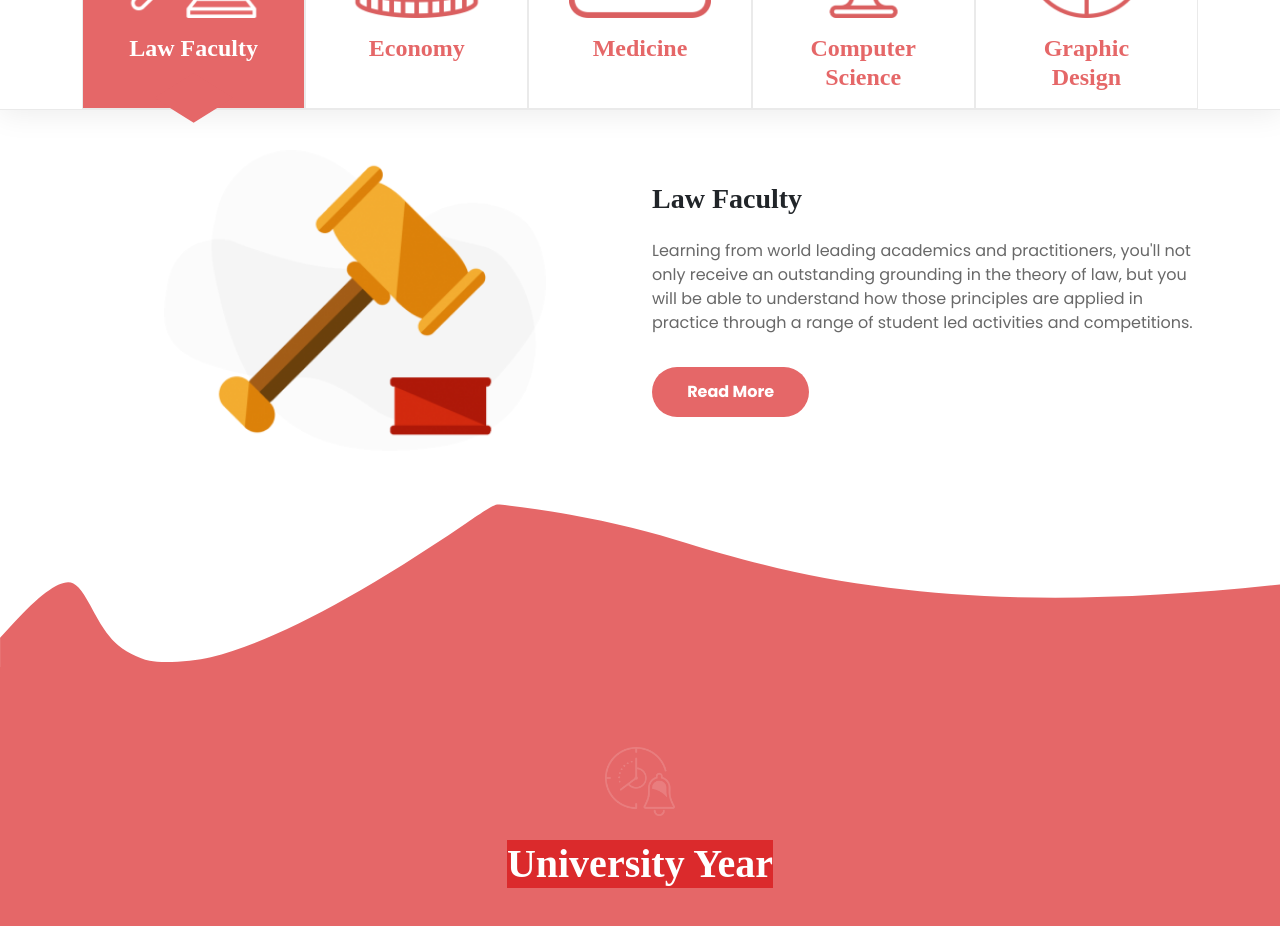
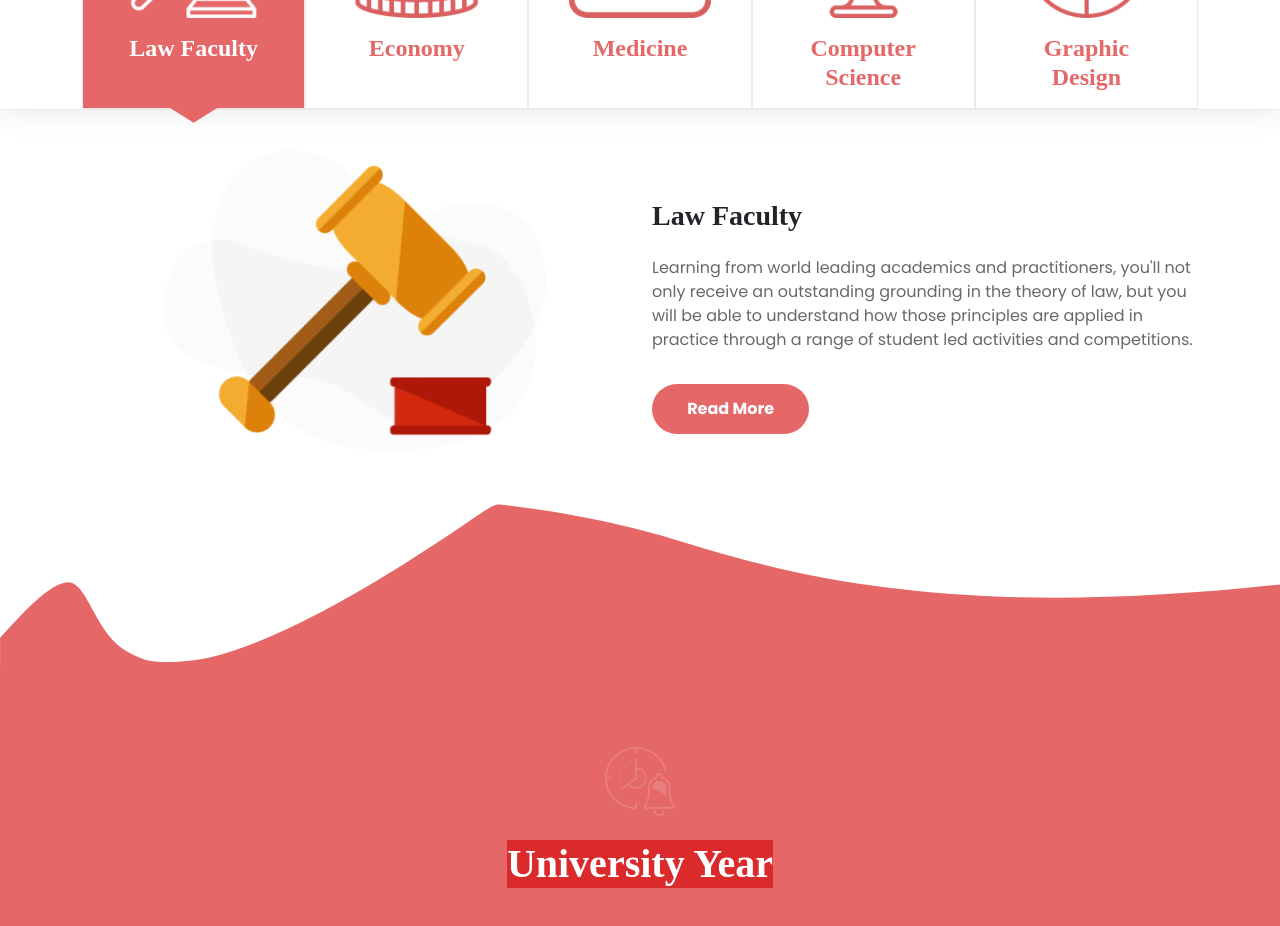
Before and after one commit to alessiologozzo/proj-html-vuejs, a Vue app: page / in a window 1280 px wide. Shown: the part 1520-2446 px from the top of the page. Built offline with nearby package versions, Linux system fonts and the light colour scheme; a web font is replaced by a local one.

Commit message:
fixed image deformation in AppFaculties

```diff
--- a/src/components/AppFaculties.vue
+++ b/src/components/AppFaculties.vue
@@ -15,7 +15,7 @@
         </div>
 
         <div class="container py-4">
-            <div class="row justify-content-center">
+            <div class="row justify-content-center align-items-center">
                 <div class="col-12 col-md-6 d-flex justify-content-center pt-3">
                     <img :src="getUrl()" alt="err">
                 </div>
```
